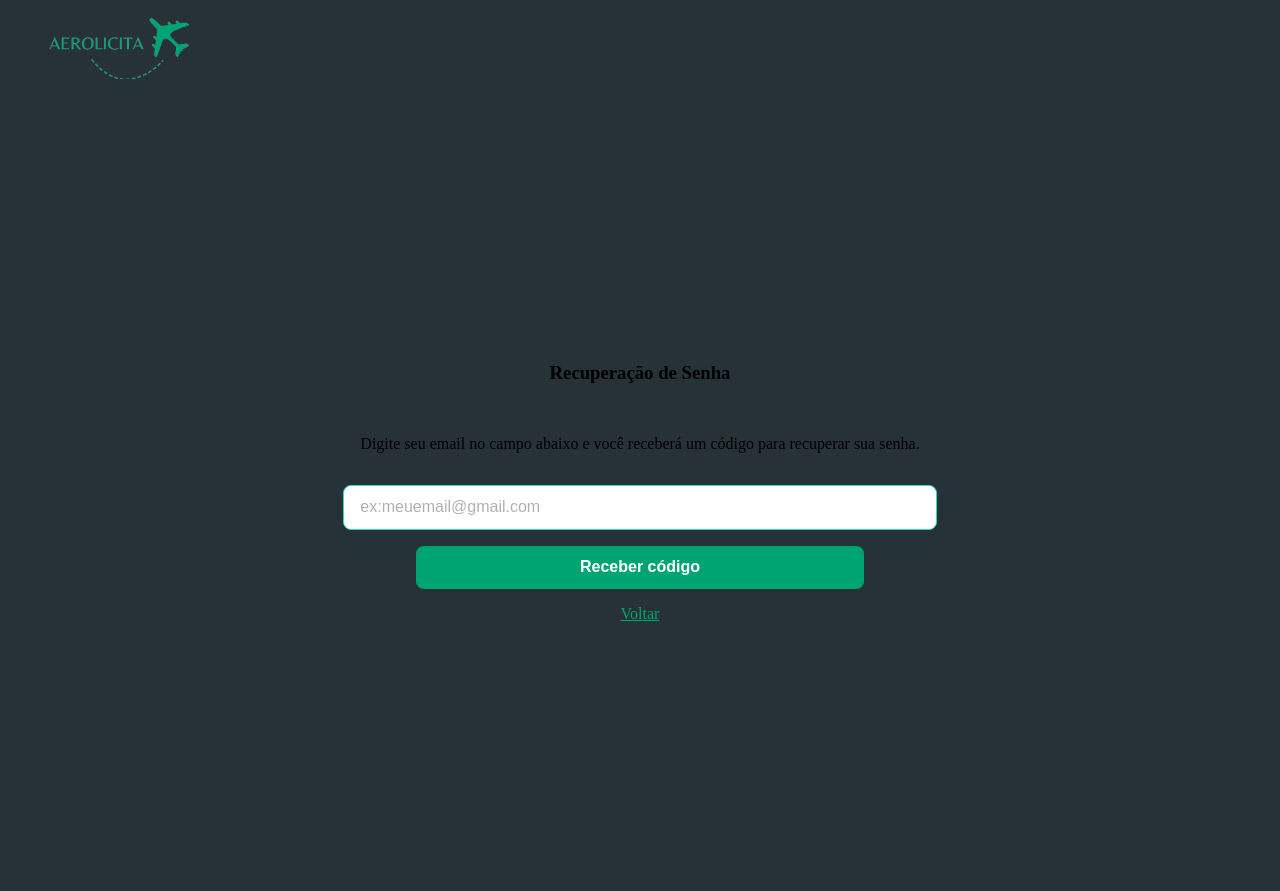
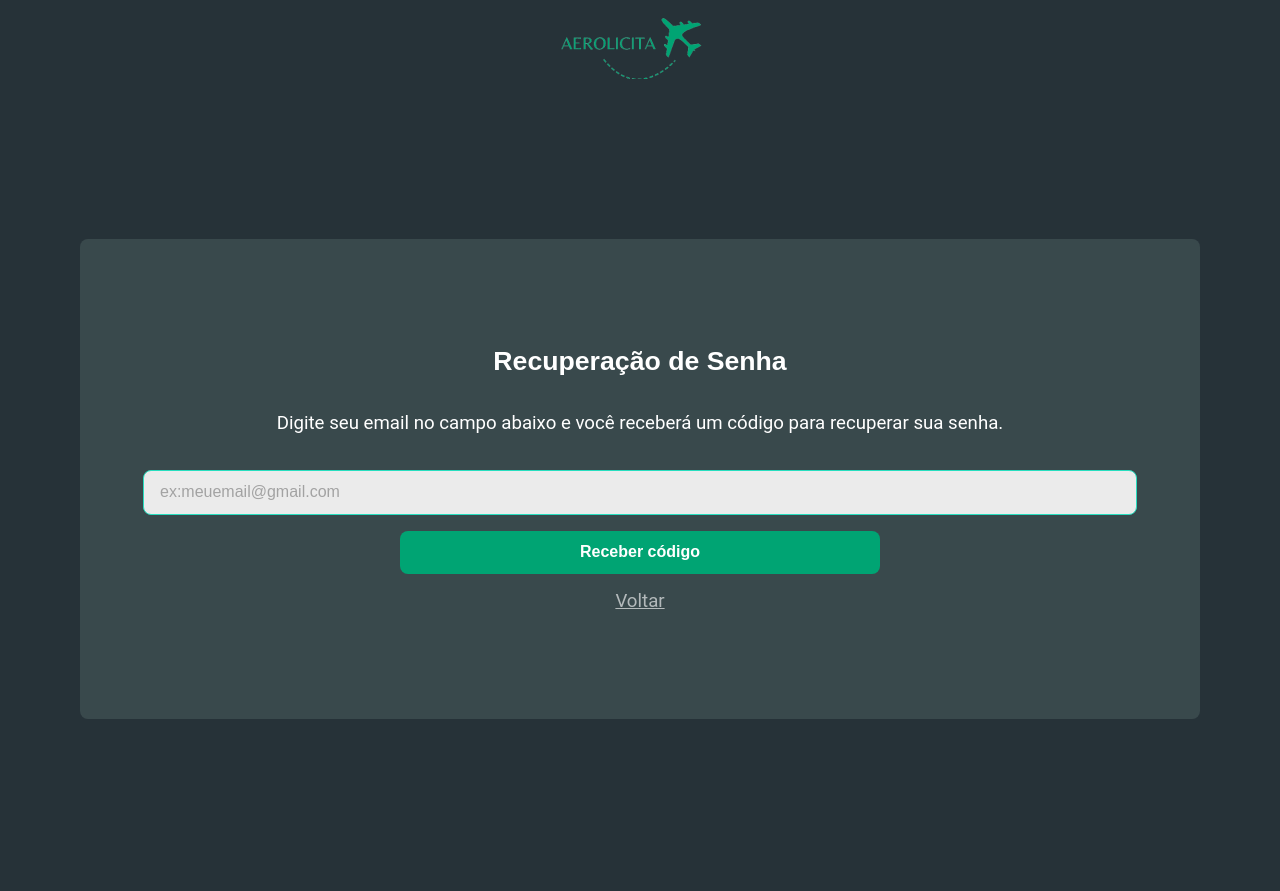
Before and after one commit to Vinicius02612/aero_licita, a Django app: page /forgotpass/ in a window 1280 px wide. After the commit the page ends 719 px from the top, so only its background shows below. Run offline with Django 4.2, Linux system fonts and the light colour scheme.

Commit message:
create page for recovery passeword.

```diff
--- a/requirements.txt
+++ b/requirements.txt
@@ -1,2 +1 @@
 Django==4.2.3
-amadeus==9.0.0
--- a/static/contact/css/style.css
+++ b/static/contact/css/style.css
@@ -1,4 +1,5 @@
 .contact-us {
+    font-family: 'Roboto Condensed', sans-serif;
     width: 100%;
     height: auto;
     display: flex;
--- a/static/global/css/footer.css
+++ b/static/global/css/footer.css
@@ -1,4 +1,5 @@
 footer {
+    font-family: 'Roboto Condensed', sans-serif;
     background-color: var(--footer-background-color);
     color: white;
     padding: 1rem;
--- a/static/global/css/header.css
+++ b/static/global/css/header.css
@@ -1,4 +1,5 @@
 header {
+    font-family: 'Roboto Condensed', sans-serif;
     background: #FFFFFF;
     display: flex;
     flex-direction: row;
--- a/static/global/css/style.css
+++ b/static/global/css/style.css
@@ -6,6 +6,7 @@
 }
 
 * {
+    font-family: 'Roboto Condensed', sans-serif;
     margin: 0;
     padding: 0;
     color: auto;
--- a/static/signin/css/style.css
+++ b/static/signin/css/style.css
@@ -1,8 +1,23 @@
+:root {
+    --header-font: 'Roboto', sans-serif;
+    --main-font: 'Saira Semi Condensed', sans-serif;
+    --main-background-color: #00A473;
+    --footer-background-color: #397F8B;
+}
+
+
 body {
+    display: flex;
+    flex-direction: column;
+    justify-content: center;
+    align-items: center;
     background: #263238;
 }
 
+
+
 main {
+    font-family:var(--main-font);
     width: 100%;
     height: 100vh;
     display: flex;
@@ -12,6 +27,8 @@ main {
     padding-bottom: 0;
     margin: auto;
 }
+
+
 
 .signin-container {
     width: 20rem;
@@ -26,6 +43,8 @@ main {
     border-radius: 0.5rem;
 }
 
+
+
 form {
     display: flex;
     flex-direction: column;
@@ -38,6 +57,7 @@ form input {
     width: 100%;
     height: 2.7rem;
     border-radius: 0.5rem;
+    background-color: #EBEBEB;
     border: 1px solid #27DEBF;
     padding: 0 1rem;
     font-size: 1rem;
@@ -54,7 +74,7 @@ form input::placeholder {
 }
 
 form button {
-    width: 80%;
+    width: 50%;
     height: 2.7rem;
     border-radius: 0.5rem;
     border: none;
@@ -66,13 +86,59 @@ form button {
 }
 
 form button:hover {
-    background: #222;
+    background: #22C694;
 }
 
 form a {
-    color: #00A473;
+    color: #ffffff9e;
     text-decoration: underline;
 }
+
+/* Estilo da pagina de recuperar senha */
+
+.signin-container-forgot{
+    width: 60rem;
+    height: 20rem;
+    display: flex;
+    flex-direction: column;
+    align-items: center;
+    justify-content: center;
+    gap: 2rem;
+    background: #C2E9DD1F;
+    padding: 5rem;
+    border-radius: 0.5rem;
+}
+
+.img-close{
+    align-items: flex-end;
+    justify-content: end;
+}
+
+.close{
+    list-style: none;
+}
+
+
+.signin-container-forgot h3{
+    color: #fff;
+    font-size: 20pt;
+    margin: 0;
+}
+.signin-container-forgot p{
+    font-family:var(--header-font);
+    color: #fff;
+    font-size: 14pt;
+    font-weight: 500px;
+    margin-bottom: 20px;
+}
+
+.signin-container-forgot a{
+    color: #ffffff9e;
+    font-family:var(--header-font);
+    font-size: 14pt;
+
+}
+
 
 @media screen and (max-width:590px) {
     .signin-container {
--- a/templates/global/includes/head.html
+++ b/templates/global/includes/head.html
@@ -5,3 +5,7 @@
 <link rel="preconnect" href="https://fonts.googleapis.com">
 <link rel="preconnect" href="https://fonts.gstatic.com" crossorigin>
 <link href="https://fonts.googleapis.com/css2?family=Saira+Semi+Condensed:wght@300&display=swap" rel="stylesheet">
+<link rel="preconnect" href="https://fonts.googleapis.com">
+<link rel="preconnect" href="https://fonts.gstatic.com" crossorigin>
+<link href="https://fonts.googleapis.com/css2?family=Roboto+Condensed:ital,wght@0,200;0,300;0,400;0,500;1,500&display=swap" rel="stylesheet">
+<link rel="stylesheet" href="https://fonts.googleapis.com/css2?family=Material+Symbols+Outlined:opsz,wght,FILL,GRAD@24,400,0,0" />
--- a/templates/signin/page/signin.html
+++ b/templates/signin/page/signin.html
@@ -19,7 +19,7 @@
                 <input type="text" name="username" id="username" placeholder="Usuário">
                 <input type="password" name="password" id="password" placeholder="Senha">
                 <button type="submit">Entrar</button>
-                <a href="#">Esqueci minha senha</a>
+                <a href="{% url 'core:forgotpass' %}">Esqueci minha senha</a>
             </form>
         </section>
     </main>
```
Also changed, not shown: static/global/img/close.svg (added), 1 other file.
